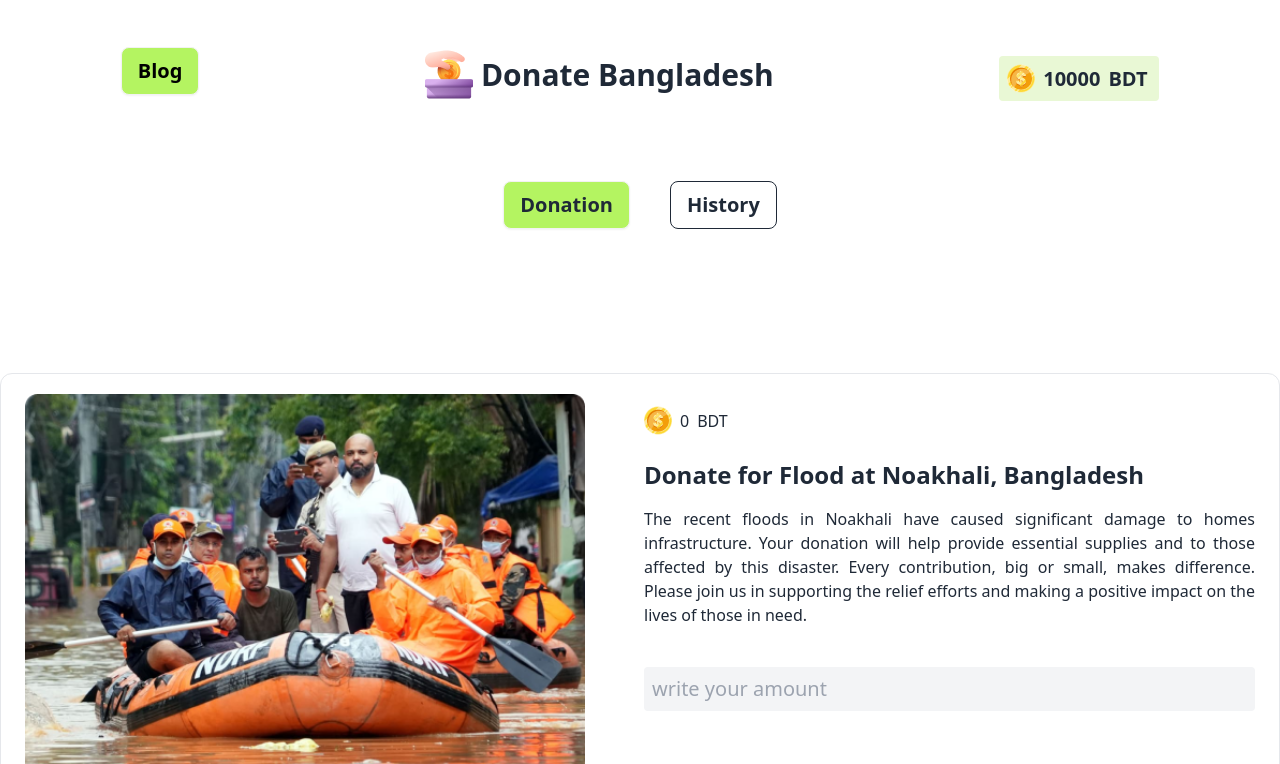
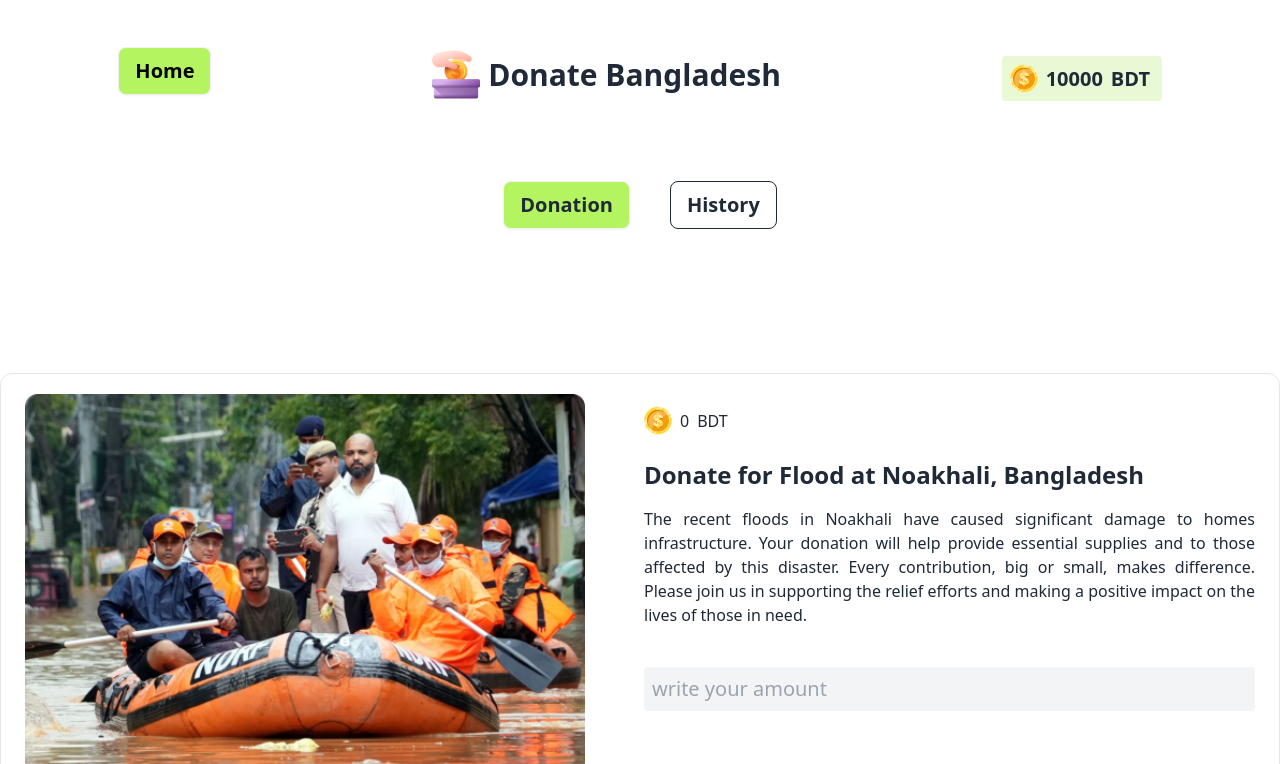
Before and after one commit to Imranahmed935/Assignment-05-B10, a plain HTML site: page index.html in a window 1280 px wide. Both pictures are taken after a click on the button "Blog". Shown: the top 764 px of the page. Drawn offline with nearby package versions, Linux system fonts and the light colour scheme.

Commit message:
blog button added

```diff
--- a/index.html
+++ b/index.html
@@ -10,7 +10,10 @@
 <body>
     <header class="max-w-screen-xl mx-auto lg:mt-10 mt-4 px-2 sticky pb-4 bg-white top-0">
         <nav class="lg:flex justify-around items-center text-end">
-            <div><button class="btn bg-[#B4F461] text-xl text-black font-bold">Blog</button></div>
+            <div>
+                <button id="Home-btn" class="btn bg-[#B4F461] text-xl text-black font-bold hidden">Home</button>
+                <button id="Blog-btn" class="btn bg-[#B4F461] text-xl text-black font-bold">Blog</button>
+            </div>
             <div class="flex items-center gap-2 lg:mt-2 -mt-12">
                 <div><img class="w-full" src="./assets/logo.png" class="w-full" alt=""></div>
                 <h1 class="lg:text-3xl text-xl font-bold">Donate Bangladesh</h1>
--- a/js/index.js
+++ b/js/index.js
@@ -1,6 +1,17 @@
 const donateBtn = document.getElementById('btn-donate');
 const modal = document.getElementById('modal');
 const closeBtn = document.getElementById('close-btn');
+const homeBtn = document.getElementById('Home-btn');
+const blogBtn = document.getElementById('Blog-btn');
+
+blogBtn.onclick =()=>{
+  homeBtn.classList.remove('hidden');
+  blogBtn.classList.add('hidden');
+}
+homeBtn.onclick =()=>{
+  homeBtn.classList.add('hidden');
+  blogBtn.classList.remove('hidden');
+}
 
 donateBtn.onclick = ()=>{
     const history = document.getElementById('history');
```
